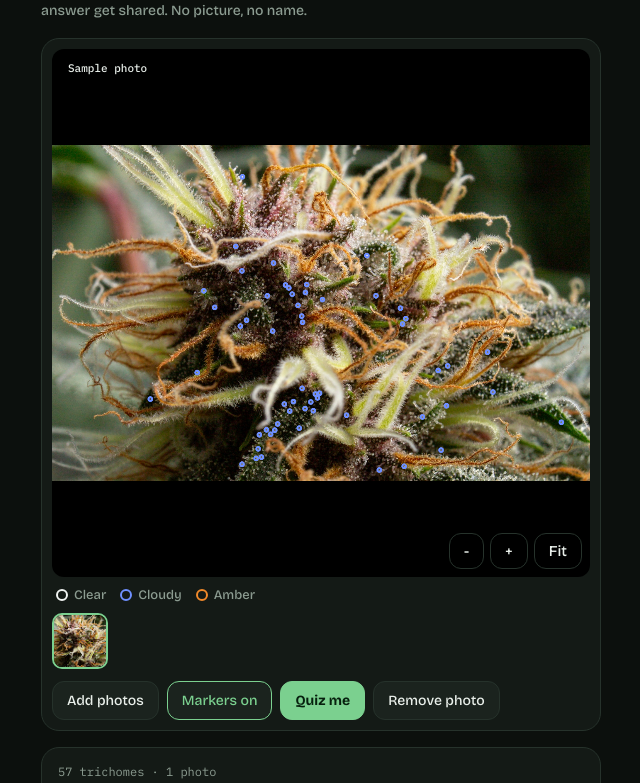
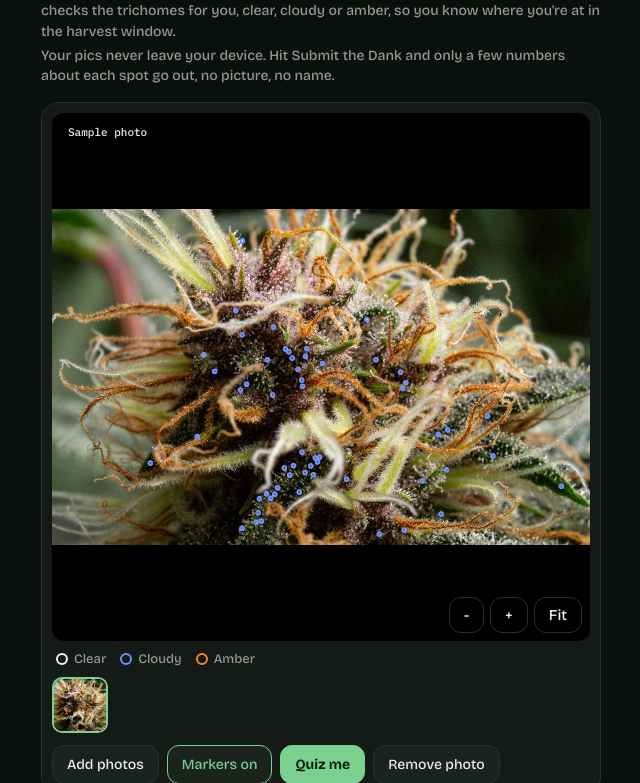
Before and after one commit to ewokanonymous/Trichome-Dankalyzer, a plain HTML site: page index.html in a window 1280 px wide. Shown: the part 82-865 px from the top of the page, without its empty margins (319-959 px from the left). Drawn offline with nearby package versions, Linux system fonts and the light colour scheme.

Commit message:
New intro copy for new growers
Co-Authored-By: Claude Opus 5.5 <noreply@anthropic.com>

```diff
--- a/index.html
+++ b/index.html
@@ -95,7 +95,8 @@ h1 { font-size: 26px; margin: 0; letter-spacing: -0.02em; text-wrap: balance; }
 <div class="wrap">
   <div>
     <h1>Trichome Dankalyzer</h1>
-    <p class="sub">Chill, your pics stay on your phone. Only a few numbers about each spot and your answer get shared. No picture, no name.</p>
+    <p class="sub">New to growing and not sure when to chop? Snap a close up of your bud and this checks the trichomes for you, clear, cloudy or amber, so you know where you're at in the harvest window.</p>
+    <p class="sub">Your pics never leave your device. Hit Submit the Dank and only a few numbers about each spot go out, no picture, no name.</p>
   </div>
 
   <section class="viewer" aria-label="Photo viewer">
```
